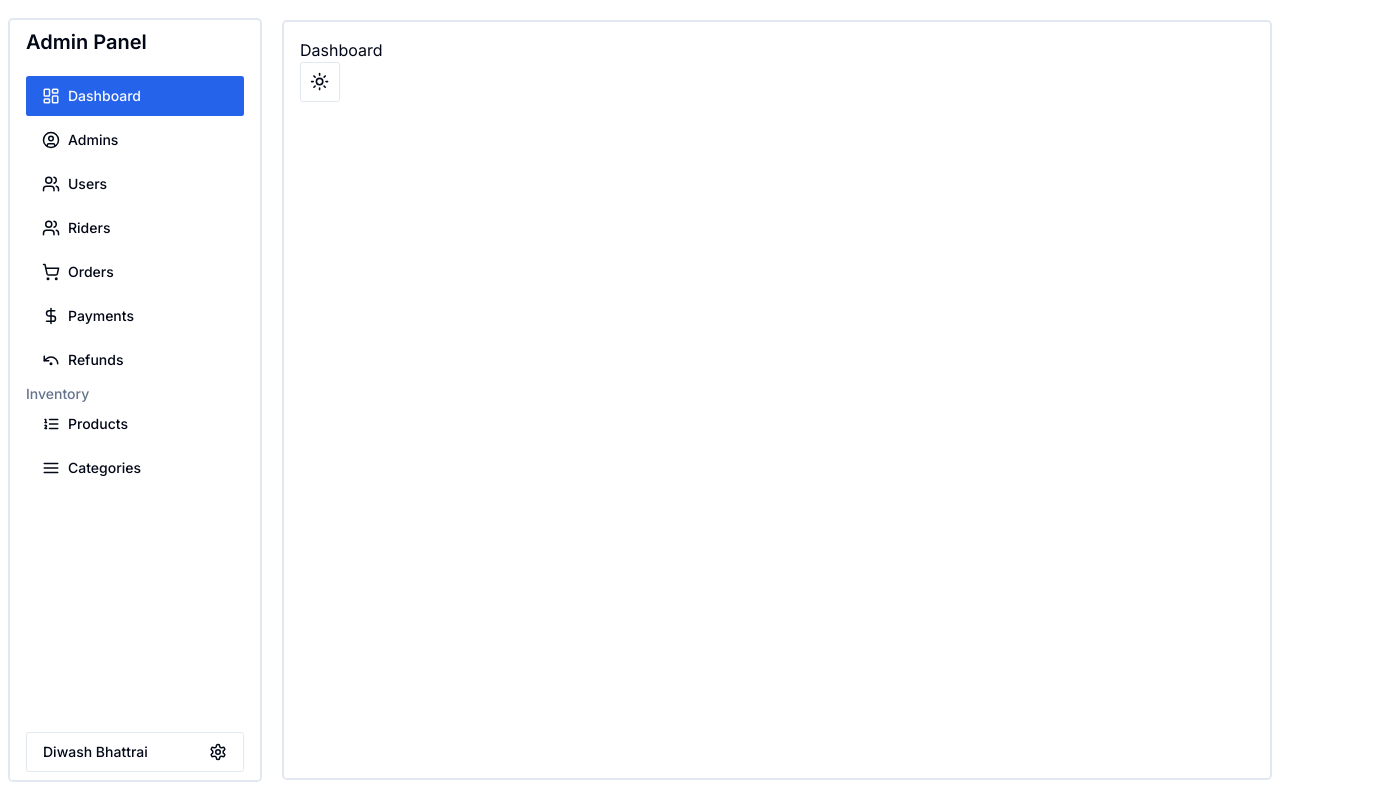
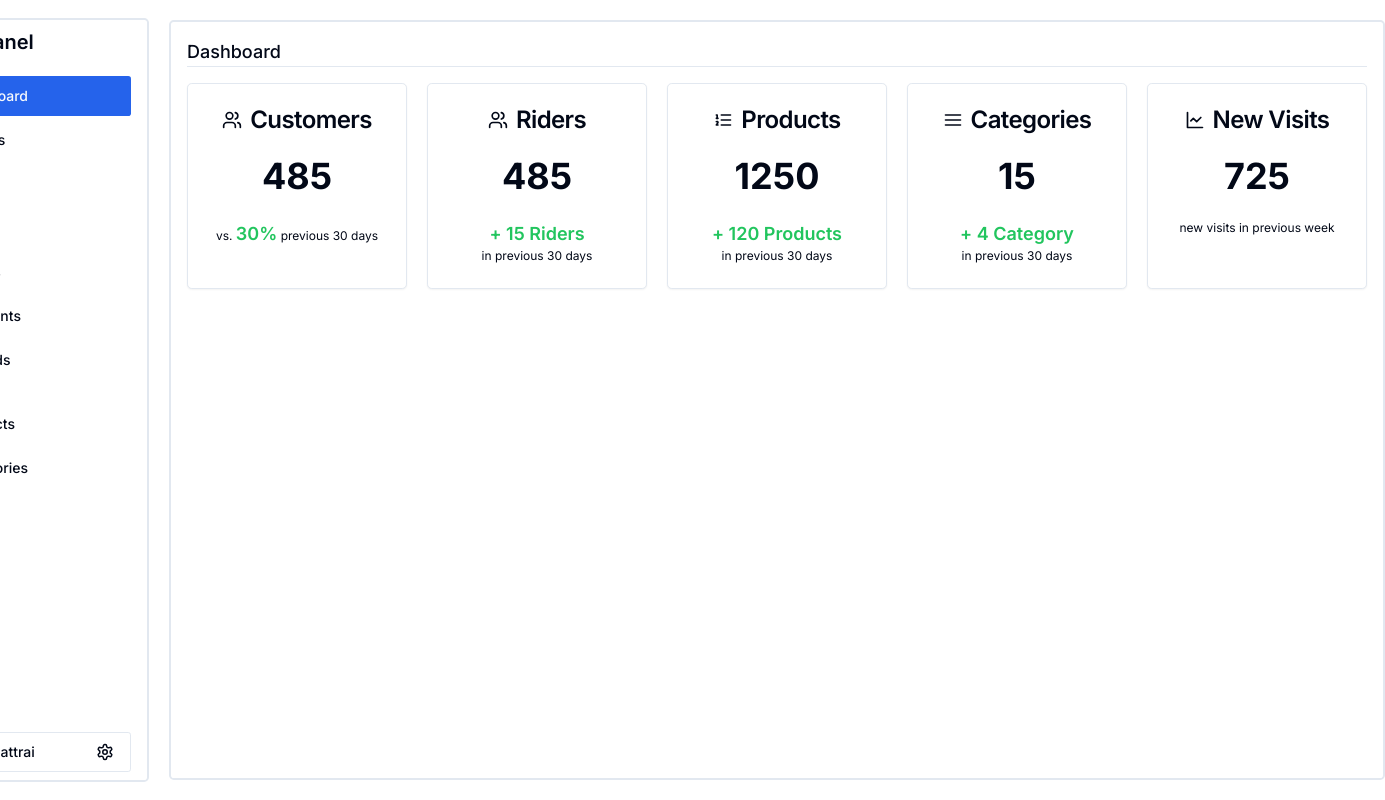
Before and after one commit to anil0403/mojo-admin, a Next.js app: page / in a window 1280 px wide. Shown: the whole page, 1385 px wide, since content can reach past the window. Built offline with nearby package versions, Linux system fonts and the light colour scheme.

Commit message:
dashbaord cards added

```diff
--- a/app/(route)/(routes)/(dashboard)/page.tsx
+++ b/app/(route)/(routes)/(dashboard)/page.tsx
@@ -1,12 +1,158 @@
-import Image from "next/image";
-import { Button } from "@/components/ui/button";
-import { ThemeToggle } from "@/components/ui/theme-toggle";
+import { Separator } from "@/components/ui/separator";
+import {
+  Card,
+  CardContent,
+  CardFooter,
+  CardHeader,
+  CardTitle,
+} from "@/components/ui/card";
+import { Users, ListOrderedIcon, AlignJustify, LineChart } from "lucide-react";
+import Link from "next/link";
 
 export default function Home() {
   return (
     <div>
-      <h1>Dashboard</h1>
-      <ThemeToggle />
+      <h1 className="text-lg font-medium ">Dashboard</h1>
+      <Separator />
+      <div className="flex gap-5 py-4">
+        <Card className="w-[220px] cursor-pointer hover:drop-shadow-xl ">
+          <CardHeader>
+            <CardTitle>
+              <Link
+                href="/users"
+                className="flex items-center justify-center space-x-2 hover:underline underline-offset-2"
+              >
+                <Users size={20} />
+                <span>Customers</span>
+              </Link>
+            </CardTitle>
+            {/* <CardDescription>Card Description</CardDescription> */}
+          </CardHeader>
+          <CardContent className="flex items-center justify-center">
+            <span className="text-4xl font-bold w-full h-full text-center">
+              485
+            </span>
+          </CardContent>
+          <CardFooter className="flex justify-center items-center">
+            <p className="text-xs">
+              vs.{" "}
+              <span className="text-lg text-green-500 font-semibold">30%</span>{" "}
+              previous 30 days
+            </p>
+          </CardFooter>
+        </Card>
+        <Card className="w-[220px] cursor-pointer hover:drop-shadow-xl ">
+          <CardHeader>
+            <CardTitle>
+              <Link
+                href="/riders"
+                className="flex items-center justify-center space-x-2 hover:underline underline-offset-2"
+              >
+                <Users size={20} />
+                <span>Riders</span>
+              </Link>
+            </CardTitle>
+            {/* <CardDescription>Card Description</CardDescription> */}
+          </CardHeader>
+          <CardContent className="flex items-center justify-center">
+            <span className="text-4xl font-bold w-full h-full text-center">
+              485
+            </span>
+          </CardContent>
+          <CardFooter className="flex justify-center items-center">
+            <p className="text-xs text-center flex flex-col">
+              <span className="text-lg text-green-500 font-semibold">
+                + 15 Riders
+              </span>
+              <span>in previous 30 days</span>
+            </p>
+          </CardFooter>
+        </Card>
+
+        {/* products */}
+        <Card className="w-[220px] cursor-pointer hover:drop-shadow-xl ">
+          <CardHeader>
+            <CardTitle>
+              <Link
+                href="/products"
+                className="flex items-center justify-center space-x-2 hover:underline underline-offset-2"
+              >
+                <ListOrderedIcon size={20} />
+                <span>Products</span>
+              </Link>
+            </CardTitle>
+            {/* <CardDescription>Card Description</CardDescription> */}
+          </CardHeader>
+          <CardContent className="flex items-center justify-center">
+            <span className="text-4xl font-bold w-full h-full text-center">
+              1250
+            </span>
+          </CardContent>
+          <CardFooter className="flex justify-center items-center">
+            <p className="text-xs text-center flex flex-col">
+              <span className="text-lg text-green-500 font-semibold">
+                + 120 Products
+              </span>
+              <span>in previous 30 days</span>
+            </p>
+          </CardFooter>
+        </Card>
+
+        {/* categories */}
+        <Card className="w-[220px] cursor-pointer hover:drop-shadow-xl ">
+          <CardHeader>
+            <CardTitle>
+              <Link
+                href="/categories"
+                className="flex items-center justify-center space-x-2 hover:underline underline-offset-2"
+              >
+                <AlignJustify size={20} />
+                <span>Categories</span>
+              </Link>
+            </CardTitle>
+            {/* <CardDescription>Card Description</CardDescription> */}
+          </CardHeader>
+          <CardContent className="flex items-center justify-center">
+            <span className="text-4xl font-bold w-full h-full text-center">
+              15
+            </span>
+          </CardContent>
+          <CardFooter className="flex justify-center items-center">
+            <p className="text-xs text-center flex flex-col">
+              <span className="text-lg text-green-500 font-semibold">
+                + 4 Category
+              </span>
+              <span>in previous 30 days</span>
+            </p>
+          </CardFooter>
+        </Card>
+
+        {/* recent visits  */}
+        <Card className="w-[220px] cursor-pointer hover:drop-shadow-xl ">
+          <CardHeader>
+            <CardTitle>
+              <Link
+                href="/categories"
+                className="flex items-center justify-center space-x-2 hover:underline underline-offset-2"
+              >
+                <LineChart size={20} />
+                <span>New Visits</span>
+              </Link>
+            </CardTitle>
+            {/* <CardDescription>Card Description</CardDescription> */}
+          </CardHeader>
+          <CardContent className="flex items-center justify-center">
+            <span className="text-4xl font-bold w-full h-full text-center">
+              725
+            </span>
+          </CardContent>
+          <CardFooter className="flex justify-center items-center">
+            <p className="text-xs text-center flex flex-col">
+              new visits in previous week
+            </p>
+          </CardFooter>
+        </Card>
+      </div>
     </div>
   );
 }
--- /dev/null
+++ b/components/ui/card.tsx
@@ -0,0 +1,79 @@
+import * as React from "react"
+
+import { cn } from "@/lib/utils"
+
+const Card = React.forwardRef<
+  HTMLDivElement,
+  React.HTMLAttributes<HTMLDivElement>
+>(({ className, ...props }, ref) => (
+  <div
+    ref={ref}
+    className={cn(
+      "rounded-lg border bg-card text-card-foreground shadow-sm",
+      className
+    )}
+    {...props}
+  />
+))
+Card.displayName = "Card"
+
+const CardHeader = React.forwardRef<
+  HTMLDivElement,
+  React.HTMLAttributes<HTMLDivElement>
+>(({ className, ...props }, ref) => (
+  <div
+    ref={ref}
+    className={cn("flex flex-col space-y-1.5 p-6", className)}
+    {...props}
+  />
+))
+CardHeader.displayName = "CardHeader"
+
+const CardTitle = React.forwardRef<
+  HTMLParagraphElement,
+  React.HTMLAttributes<HTMLHeadingElement>
+>(({ className, ...props }, ref) => (
+  <h3
+    ref={ref}
+    className={cn(
+      "text-2xl font-semibold leading-none tracking-tight",
+      className
+    )}
+    {...props}
+  />
+))
+CardTitle.displayName = "CardTitle"
+
+const CardDescription = React.forwardRef<
+  HTMLParagraphElement,
+  React.HTMLAttributes<HTMLParagraphElement>
+>(({ className, ...props }, ref) => (
+  <p
+    ref={ref}
+    className={cn("text-sm text-muted-foreground", className)}
+    {...props}
+  />
+))
+CardDescription.displayName = "CardDescription"
+
+const CardContent = React.forwardRef<
+  HTMLDivElement,
+  React.HTMLAttributes<HTMLDivElement>
+>(({ className, ...props }, ref) => (
+  <div ref={ref} className={cn("p-6 pt-0", className)} {...props} />
+))
+CardContent.displayName = "CardContent"
+
+const CardFooter = React.forwardRef<
+  HTMLDivElement,
+  React.HTMLAttributes<HTMLDivElement>
+>(({ className, ...props }, ref) => (
+  <div
+    ref={ref}
+    className={cn("flex items-center p-6 pt-0", className)}
+    {...props}
+  />
+))
+CardFooter.displayName = "CardFooter"
+
+export { Card, CardHeader, CardFooter, CardTitle, CardDescription, CardContent }
--- /dev/null
+++ b/components/ui/separator.tsx
@@ -0,0 +1,31 @@
+"use client"
+
+import * as React from "react"
+import * as SeparatorPrimitive from "@radix-ui/react-separator"
+
+import { cn } from "@/lib/utils"
+
+const Separator = React.forwardRef<
+  React.ElementRef<typeof SeparatorPrimitive.Root>,
+  React.ComponentPropsWithoutRef<typeof SeparatorPrimitive.Root>
+>(
+  (
+    { className, orientation = "horizontal", decorative = true, ...props },
+    ref
+  ) => (
+    <SeparatorPrimitive.Root
+      ref={ref}
+      decorative={decorative}
+      orientation={orientation}
+      className={cn(
+        "shrink-0 bg-border",
+        orientation === "horizontal" ? "h-[1px] w-full" : "h-full w-[1px]",
+        className
+      )}
+      {...props}
+    />
+  )
+)
+Separator.displayName = SeparatorPrimitive.Root.displayName
+
+export { Separator }
--- a/package.json
+++ b/package.json
@@ -12,6 +12,7 @@
     "@radix-ui/react-dialog": "^1.0.5",
     "@radix-ui/react-dropdown-menu": "^2.0.6",
     "@radix-ui/react-label": "^2.0.2",
+    "@radix-ui/react-separator": "^1.0.3",
     "@radix-ui/react-slot": "^1.0.2",
     "class-variance-authority": "^0.7.0",
     "clsx": "^2.1.0",
```
Also changed, not shown: 1 other file (tests, documents, lock files or other folders).
